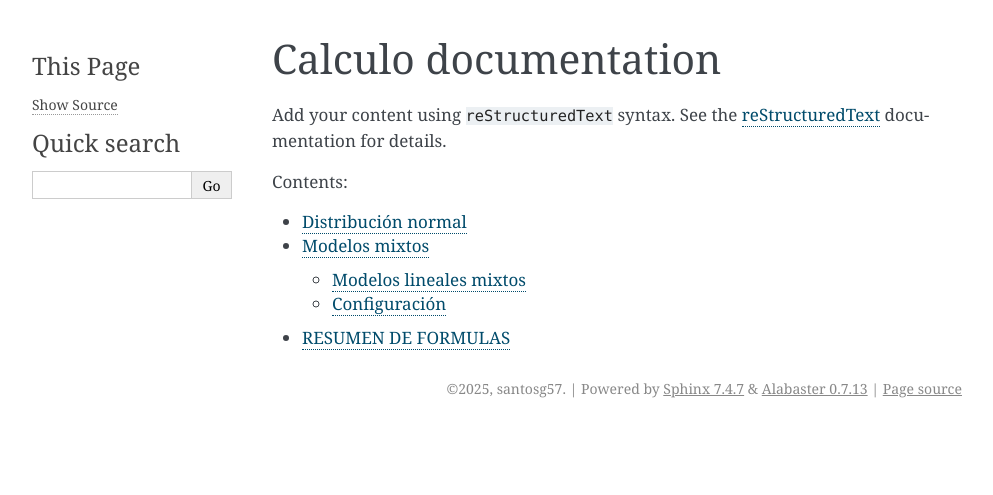
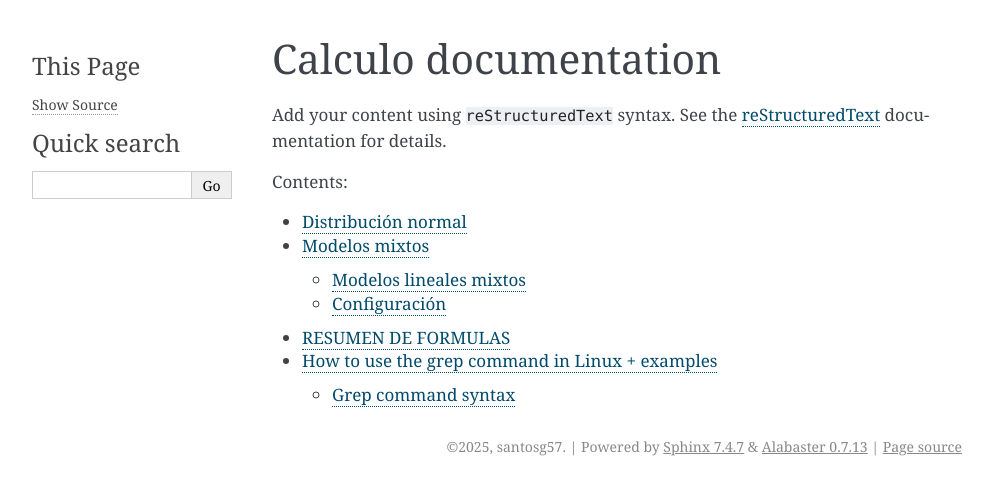
Before and after one commit to santosg572/Sphinx57, a Sphinx documentation site: the page built from docs/index.rst, in a window 1280 px wide. Shown: the top 495 px of the page, without its empty margins (148-1141 px from the left). Built offline with Sphinx 7.4.7, drawn with Linux system fonts in a browser that asks for light colours; pages that are not in the unit, such as notebooks, are missing from menus; part of the change alters nothing that is shown.

Commit message:
Test comité

```diff
--- /dev/null
+++ b/docs/Linux/grep01.rst
@@ -0,0 +1,270 @@
+How to use the grep command in Linux + examples
+===============================================
+
+The Global Regular Expression Print or grep command searches specific lines containing a particular pattern in a file. It is useful for quickly checking if
+an entry exists, especially for large items like log files.
+
+You can add various options to modify the command behavior for specific tasks, like inverse search and multi-keyword lookup. Due to its flexibility, grep is
+an essential tool for managing your Linux virtual private server (VPS).
+
+This article will explain how to use the grep command in Linux, including its syntax and options. You will also learn some of its real-world applications for
+managing files in your system.
+
+.. toctree::
+
+   Grep command syntax :ref:`my-reference-label`
+
+Using the Linux grep command
+Basic search
+Recursive search
+
+Print entries around the matching line
+Case-insensitive search
+Inverted search
+Display line numbers
+Using grep with regular expressions
+Search multiple patterns
+Count matches
+Combine grep with other commands
+Redirect output
+How to use the grep command FAQ
+What is the grep command used for?
+What are the most common options used with grep?
+Can I search for a pattern in multiple files or directories using grep?
+How do I search for lines that do not match a pattern?
+
+.. my-reference-label:
+
+Grep command syntax
+-------------------
+
+The basic grep syntax looks as follows:
+
+grep [options] pattern [FILE]
+Here is the explanation of what each element means:
+
+grep – the utility name.
+options – arguments that modify the grep command’s behavior.
+pattern – the keyword you want to look up.
+file – the item whose content you want to search.
+In the later section, we will explain the most commonly used options and their real-world usage examples.
+
+Read the grep manual to learn more about all the options. Alternatively, check this utility guide in your command-line interface by entering:
+
+grep --help
+grep command guide in Terminal
+Remember that you must have the “read” privilege of the file you want to check with grep. Read our tutorial on how to change permissions in Linux.
+
+Using the Linux grep command
+In this section, we will discuss common usage of the grep utility. If you are using a VPS, run the command via an SSH client like PuTTY. For desktops, open
+the Linux Terminal by pressing Ctrl + Alt + T.
+
+Basic search
+The most basic usage of grep is to filter text files, outputting lines that contain a particular word. To do so, run this command without an option like this
+syntax:
+
+grep keyword file
+You can also list multiple file names like so:
+
+grep pattern file1 file2 file3
+If you want to use a phrase as the search string, enclose the pattern using a quotation mark. For example, this command will find lines containing Linux
+distro in the hostinger.txt sample file:
+
+grep "Linux distro" hostinger.txt
+grep outputs matching lines from a file
+Note that the syntax only works if the input file is within your current directory. If it is in another location, specify the full path like so:
+
+grep pattern /path/to/the/file.txt
+Important! Since Linux commands like grep are case-sensitive, pay attention to capitalization in your search pattern and file name.
+
+Recursive search
+You can recursively search all the files and subdirectories within a folder using the -r option. Here is the syntax:
+
+grep -r keyword path/to/a/folder
+For example, we have a tutorial/content/linux directory containing two folders called commands and utilities. To search the word VPS in all files within
+these folders, simply run grep on the parent path:
+
+grep -r VPS tutorial/content/linux
+The grep command will list matched lines from any file and folder within the tutorial/content/linux directory.
+
+grep recursively searches files within different subfolders
+Print entries around the matching line
+Grep lets you output lines after and before the matching entry to provide you with more context. To do so, add these options followed by the number of
+neighboring lines you want to print:
+
+A – prints the line after the matching entry.
+B – outputs the line before the matching entry.
+C – displays lines both after and before the entry.
+For example, run the following grep syntax to print an entry after the matching lines:
+
+grep -A1 pattern file
+grep prints a line after the matching entry
+Case-insensitive search
+By default, grep will treat patterns with different letter cases as a different string. For example, you can’t search Grep and GREP using the keyword grep.
+You can disable this behavior by adding the -i option:
+
+grep -i keyword file
+If we want to search for the word vps and ignore case distinctions, run the following command:
+
+grep -i vps hostinger.txt
+Grep finds the pattern VPS ignoring case distinctions
+Inverted search
+Add the -v option to your grep command like this syntax to enable the reverse lookup, printing non-matching lines:
+
+grep -v keyword file
+For example, this command displays only those lines without the word VPS from the hostinger.txt file:
+
+grep -v VPS hostinger.txt
+Grep prints lines that don't match the searched pattern
+Display line numbers
+If you are working with large files like a log, the output data can be very long. It makes checking the location of the pattern difficult. To simplify the
+task, you can display the line numbers with the -n option like so:
+
+grep -n keyword file
+For example, this command will print the lines from auth.log containing the word unknown user and their numbers:
+
+grep -n "unknown user" auth.log
+The line that begins with the number one means it is the first entry from the auth.log file, and so on.
+
+Grep command shows the line numbers
+Pro Tip
+You can combine grep options to refine the search. For example, run grep -nv pattern file to display the line number of entries that dont contain the
+specified pattern.
+
+Using grep with regular expressions
+Regular expressions, or regex, are strings of characters that define a search pattern. It is useful for finding a very specific query without having to list
+the keywords individually. Here are several regex symbols and their signifiers:
+
+. – matches any single character.
+* – represents zero or more of the preceding character.
++ – signifies one or more of the preceding characters.
+? – indicates zero or one of the preceding characters.
+^ – indicates the start of a regex pattern.
+$ – represents the end of a regex pattern.
+() – groups patterns.
+These regular expressions behave differently whether you use the extended regular expression (ERE) with the -E option or the default basic regular expression
+(BRE). For more information, read about the differences between BRE and ERE.
+
+For example, if you want to search patterns like abc and acc, run the following command. The dot (.) symbol will match any character:
+
+grep -E 'a.c' file
+The ^ and $ symbols let you search for lines that begin or end with a specific pattern. Consider this grep command example:
+
+grep -E '^pattern' file
+The above command will match lines that begin with pattern, like pattern is a string of text. Meanwhile, the following will search for entries that end with
+pattern:
+
+grep -E 'pattern$' file
+You can also combine multiple regex symbols to refine your search for a more specific result. For example, this command will look for lines containing any
+word that begins with an H and ends with R:
+
+grep '^H.*R$' 1.txt
+Grep searches patterns using regex
+Search multiple patterns
+You can search multiple keywords using a single grep command. The simplest way to do so is by listing the keywords within quotation marks (‘) separated by
+backslashes (\) and pipes (|). Here is how the syntax looks:
+
+grep 'pattern1\|pattern2\|pattern3' file
+In this command, grep uses BRE since we are not adding any options. To prevent it from interpreting the pipe as the queried pattern, we escape it using the
+backslash.
+
+Grep searches two patterns from a file
+You can also search multiple patterns without a backslash by adding the -E option to enable the pipe’s special function like so:
+
+grep -E 'pattern1|pattern2|pattern3' file
+Instead of the -E option, you can do so using the egrep command:
+
+egrep 'pattern1|pattern2|pattern3' file
+If you want to specify the patterns separately, use the -e option for each search query. Here is the command syntax:
+
+grep -e pattern1 -e pattern2 -e pattern3 file
+All these grep command variations output the same result. So, choose one based on your preferences.
+
+Count matches
+Several system administration tasks might require you to check how many lines in a file have a matching pattern. For example, this is useful for counting
+login attempts from a specific IP address in a log file.
+
+To check how many lines contain a pattern, use the -c or –count option like so:
+
+grep -c pattern file
+However, the -c option counts the matching lines, not the pattern occurrence. If you want to check it, use the -o option and pass it to the wc command like
+so:
+
+grep -o pattern file | wc -l
+Instead of displaying the entire line, the -o option prints only the pattern occurrences, which the wc command count. We will discuss using a pipe (|) in the
+later section.
+
+grep counts the number of pattern occurrences
+Note that this command also counts other variants of the keyword. For example, if you use the pattern connect, grep will check for the likes of reconnect,
+connected, connecting, and disconnected.
+
+If you want to count the exact matching word, add the word boundaries at the beginning and the end of your keyword. Here’s an example:
+
+grep -o '\bpattern\b' file
+Combine grep with other commands
+In addition to files and directories, you can filter input data from another command using grep. To do so, combine them using a pipe (|) like so:
+
+command | grep pattern
+In the snippet, the pipe redirects the output from the first command to grep, filtering the result based on the keyword. Here is a real-world usage example:
+
+ls | grep '\.txt$'
+The ls command lists the content of your current directory. Then, the grep command filters the output, printing TXT files within the folder. Here is another
+example:
+
+ps aux | grep "process_name"
+The ps aux command lists all running processes in your system. Then, the grep utility searches for a particular one from the list based on its name.
+
+Depending on your task, you can combine grep with other tools. Hostinger VPS hosting users who are unsure which utilities to use can use our AI assistant,
+Kodee, to help explain and generate the complete command.
+
+For example, ask Kodee, “I want to list all services in my Ubuntu VPS and use the grep utility to filter the output, printing only ones related to NGINX.
+Generate the full command.”
+
+grep command generated by Kodee AI assistant
+It will then write the appropriate command for your system and needs.
+
+
+Redirect output
+System administrators might need to save the grep command results for further processing or an archive. An easy way to do so is by redirecting the output to
+a text file using the greater than (>) symbol. Here is the syntax:
+
+grep pattern file > target_file.txt
+If the target file doesn’t exist, the grep command will automatically create it in your current working directory.
+
+To check if grep saves the output correctly, print the content of the target file using the cat command like so:
+
+cat target_file.txt
+Want to learn more about Linux Commands?
+Check out our Linux commands tutorial to learn more about other commonly used server management utilities.
+
+Conclusion
+The grep command lets you use a pattern to find lines from a file. Its basic syntax is grep pattern file, but you can add various options to modify the
+search based on your needs.
+
+For example, add the -r option to recursively search patterns from files and subdirectories within a folder. While grep is case-sensitive by default, you can
+disable this setting using the -i flag to find a matched pattern regardless of its capitalization.
+
+You can also print non-matching lines using the -v option and add the -n option to show their sequence number. For more complex search patterns, you can use
+regular expression symbols.
+
+In real world usage, you might need to combine grep with other commands and redirect the search results to a file for backup. Since this utility is very
+versatile, use Kodee to write the full command.
+
+How to use the grep command FAQ
+What is the grep command used for?
+The grep command is commonly used to search lines containing a specific keyword in a file. It is also useful for filtering another utility’s output, printing
+only ones with a particular pattern. You can do so by piping the command to grep.
+
+What are the most common options used with grep?
+One of the most common options in grep includes -i, which ignores the case sensitivity in your search query. Another popular option is -r, enabling you to
+search all files and folders within a directory.
+
+Can I search for a pattern in multiple files or directories using grep?
+Yes, you can search a keyword in multiple files or directories by listing them. Enter grep pattern file1.txt file2.txt to find a pattern in files. To check
+keywords from multiple directories, use the -r option followed by their parent’s path.
+
+How do I search for lines that do not match a pattern?
+To print lines that don’t match a pattern, add the -v option to your grep command. It will enable the reverse search functionality, outputting all entries
+from a file that doesn’t contain the keyword.
+
+https://www.hostinger.com/tutorials/grep-command-in-linux?utm_campaign=Generic-Tutorials-DSA|NT:Se|LO:MX-EN&utm_medium=ppc&gad_source=1&gclid=CjwKCAjw--K_BhB5EiwAuwYoyvF06cyEJoV0cwR87nqhjjKMliEt0HtK8anvzAa3rtRiiNRYN0Qe4hoCfOMQAvD_BwE
--- a/docs/index.rst
+++ b/docs/index.rst
@@ -18,3 +18,4 @@ documentation for details.
    distribucion-normal
    modelos-mixtos
    Calculo_Diferencia_Integral/cap01
+   Linux/grep01
```
Also changed, not shown: 11 other files.
